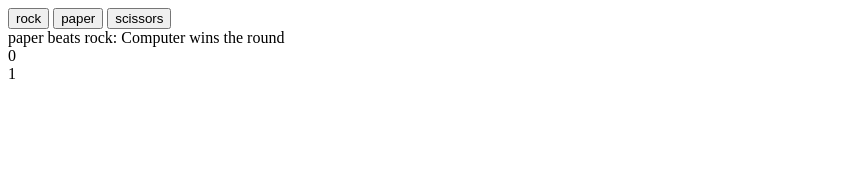
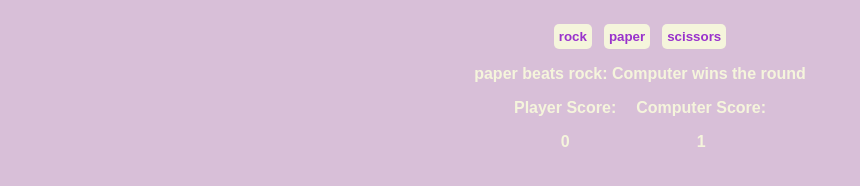
Before and after one commit to austtarver/rock_paper_scissors, a plain HTML site: page index.html in a window 1280 px wide. Both pictures are taken after a click on the button "rock". Shown: the whole page, without its empty margins (0-860 px from the left). Drawn offline with Linux system fonts and the light colour scheme.

Commit message:
added stylesheet to refine UI

```diff
--- a/index.html
+++ b/index.html
@@ -3,22 +3,33 @@
 <head>
   <title>Page Title</title>
   <meta charset="UTF-8"/>
+  <link rel="stylesheet" href="style.css">
 </head>
 <body>
 
 <div id="container">
+<div class ="input-options">
 <button id="btn">rock</button>
 <button id="btn">paper</button>
 <button id="btn">scissors</button>
-<div id="gameText"></div>
+</div>
+<div id="gameText">It is up to you to defeat the computer in a game of rock, paper, scissors to save the metaverse</div>
+<div class="scoreboard">
+<div id="playerScoreFull">
+<p id="playerScoreText">Player Score:</p>
 <div id="playerScoreCard"></div>
+</div>
+<div id="computerScoreFull">
+<p id="computerScoreText">Computer Score:</p>
 <div id='computerScoreCard'></div>
+</div>
+</div>
 </div>
 
   <script>
 
-   let playerScore =0;
-   let computerScore=0;
+   let playerScore = 0;
+   let computerScore = 0;
    const score=[playerScore, computerScore];
    const buttons=document.querySelectorAll('button');
    const button=document.querySelectorAll('#btn')
@@ -28,15 +39,23 @@
           let computerChoice= computerPlay();
           playRound(playerChoice,computerChoice,score);
 
-          document.getElementById("playerScoreCard").innerHTML=score[0];
-          document.getElementById("computerScoreCard").innerHTML=score[1];
+          document.getElementById("playerScoreCard").innerText=score[0];
+          document.getElementById("computerScoreCard").innerText=score[1];
 
           if (score[0] >= 5){
-            document.getElementById("gameText").innerHTML='game over player wins';
+            document.getElementById("gameText").innerText='Congratulations: You have successfuly saved the Metaverse!';
+            score[0]=0;
+            score[1]=0;
+            document.getElementById("playerScoreCard").innerText=score[0];
+            document.getElementById("computerScoreCard").innerText=score[1];
           }
           else if(score[1] >=5)
           {
-            document.getElementById("gameText").innerHTML='game over computer wins';
+            document.getElementById("gameText").innerText='Game Over: The Computer has Destroyed the Metaverse!';
+            score[0]=0;
+            score[1]=0;
+            document.getElementById("playerScoreCard").innerText=score[0];
+            document.getElementById("computerScoreCard").innerText=score[1];
           }
 
 
@@ -57,29 +76,26 @@
                playerSelection = playerChoice;
                computerSelection = computerChoice;
 
-              console.log('player chose: ', playerSelection);
-              console.log('computer chose: ', computerSelection);
-
               if(playerSelection==='rock' && computerSelection==='scissors')
-              { document.getElementById("gameText").innerHTML='rock beats scissors: Player wins the round';
+              { document.getElementById("gameText").innerText='rock beats scissors: Player wins the round';
                 score[0]++;
               }else if(playerSelection==='rock' && computerSelection==='paper'){
-                document.getElementById("gameText").innerHTML='paper beats rock: Computer wins the round';
+                document.getElementById("gameText").innerText='paper beats rock: Computer wins the round';
                 score[1]++;
               }else if(playerSelection==='paper' && computerSelection==='rock'){
-                document.getElementById("gameText").innerHTML='paper beats rock: Player wins the round';
+                document.getElementById("gameText").innerText='paper beats rock: Player wins the round';
                 score[0]++;
               }else if(playerSelection==='paper' && computerSelection==='scissors'){
-                document.getElementById("gameText").innerHTML='scissors beats paper: Computer wins the round';
+                document.getElementById("gameText").innerText='scissors beats paper: Computer wins the round';
                 score[1]++;
               }else if(playerSelection==='scissors' && computerSelection==='paper'){
-                document.getElementById("gameText").innerHTML='scissors beats paper: Player wins the round';
+                document.getElementById("gameText").innerText='scissors beats paper: Player wins the round';
                 score[0]++;
               }else if(playerSelection==='scissors' && computerSelection==='rock'){
-                document.getElementById("gameText").innerHTML='rock beats scissors: Computer wins the round';
+                document.getElementById("gameText").innerText='rock beats scissors: Computer wins the round';
                 score[1]++;
               }else{
-                document.getElementById("gameText").innerHTML='draw round';
+                document.getElementById("gameText").innerText='draw round';
               }
 
               return score;
--- /dev/null
+++ b/style.css
@@ -0,0 +1,64 @@
+body{
+    background-color:thistle;
+}
+
+#container{
+    display:flex;
+    flex-direction: column;
+    align-items: center;
+    justify-content: center;
+}
+#btn{
+    background-color: beige;
+    color:darkorchid;
+    border-radius: 5px;
+    border-style: none;
+    margin:6px;
+
+    font-family: sans-serif;
+    font-weight: bold;
+    padding: 5px;
+}
+
+.scoreboard{
+    display:flex;
+    gap:20px;
+    color: beige;
+}
+.input-options{
+    display: flex;
+    align-items: center;
+    margin: 10px;
+}
+
+#gameText{
+    color: beige;
+    font-weight: bold;
+    font-family: sans-serif;
+}
+
+#playerScoreCard{
+    display: flex;
+    flex-direction: column;
+    align-items: center;
+}
+
+#playerScoreFull{
+    display: flex;
+    flex-direction: column;
+    font-weight: bold;
+    font-family: sans-serif;
+}
+
+#computerScoreCard{
+    display: flex;
+    flex-direction: column;
+    align-items: center;
+}
+#computerScoreFull{
+    display: flex;
+    flex-direction: column;
+    font-weight: bold;
+    font-family: sans-serif;
+
+}
```
